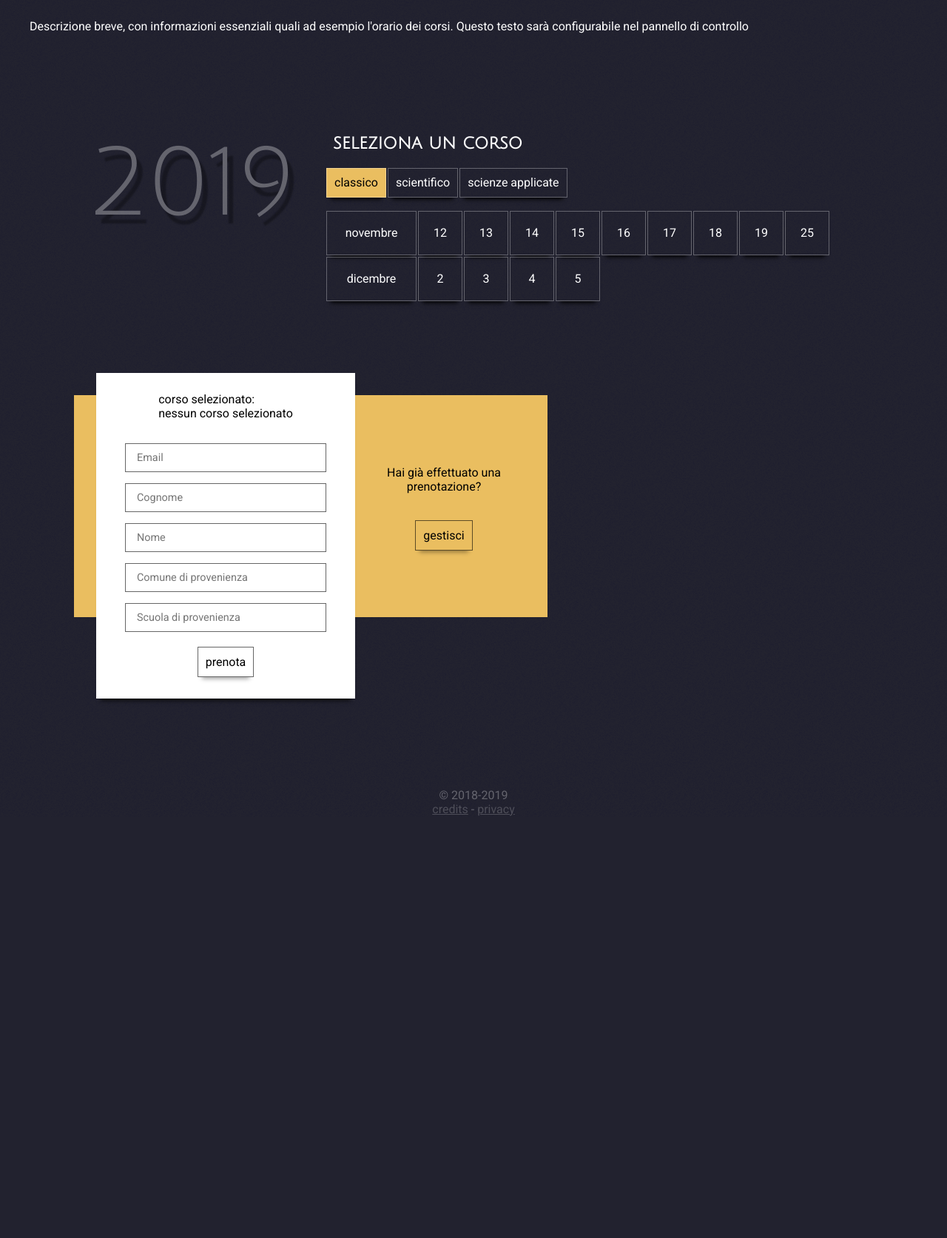
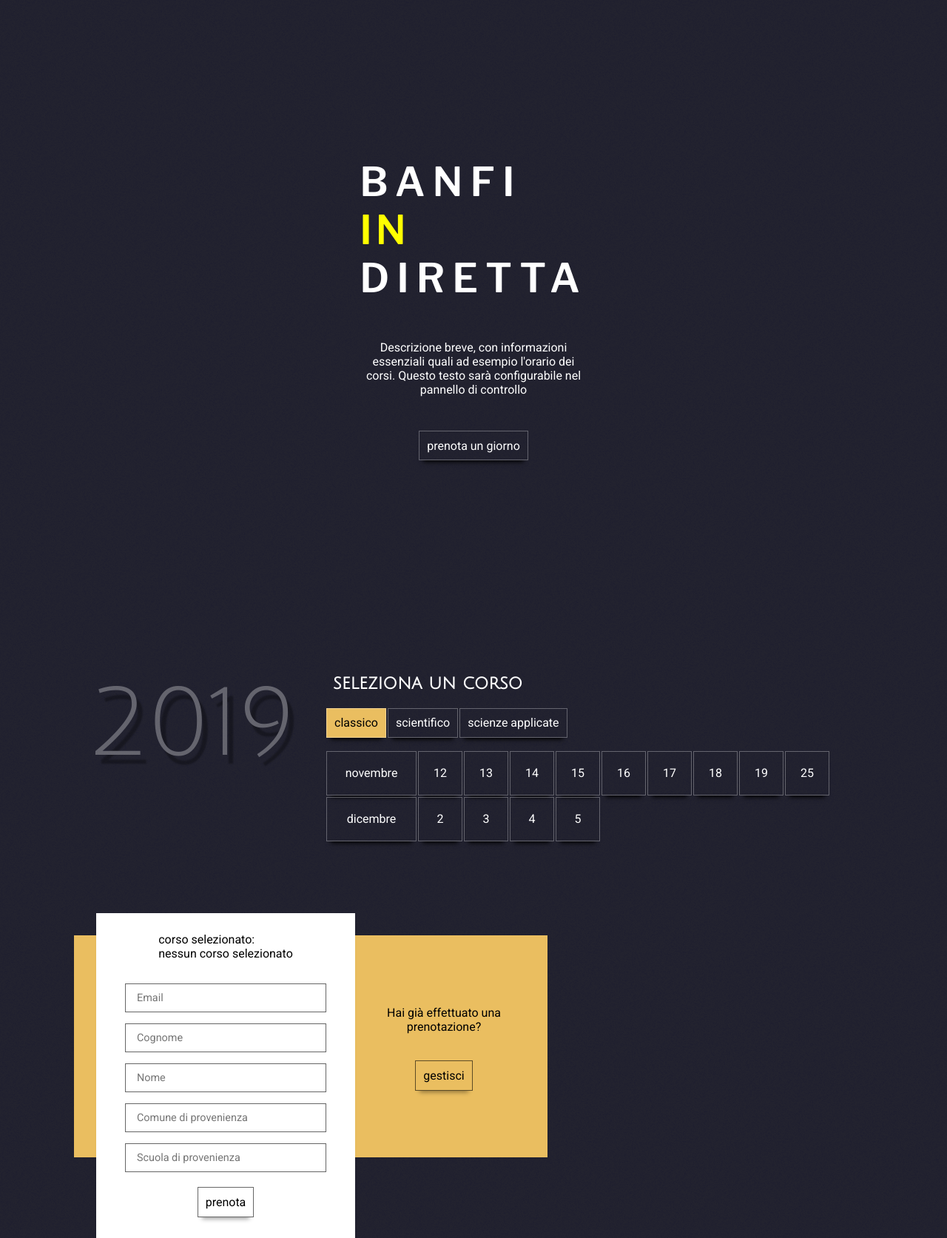
Before and after one commit to liceobanfi/banfi-in-diretta, a PHP site: page /liceo_banfi/ in a window 1280 px wide. Shown: the top 1673 px of the page at 74% size. Before the commit the page ends 1103 px from the top, so only its background shows below. Run offline with PHP 8.4, Linux system fonts and the light colour scheme; data comes from the database, SQL or seed files in the repository.

Commit message:
added, wip on hero

```diff
--- a/css/index.css
+++ b/css/index.css
@@ -15,6 +15,9 @@ body{
   color: #f6a1a4;
   color: white;
   /* #06162f */
+}
+html{
+  scroll-behavior: smooth;
 }
 /* @import url(https://fonts.googleapis.com/css?family=Julius+Sans+One|Roboto); */
 
@@ -47,6 +50,88 @@ body{
   margin-top: 80px;
   display:flex;
 }
+
+
+/* ---------------------------------------- */
+/*                  HERO                    */
+/* ---------------------------------------- */
+
+
+.hero{
+  width:100%;
+  min-height: 100%;
+  /* transition: all 0.5s; */
+  display:flex;
+  text-align:center;
+  align-items:center;
+  flex-direction:column;
+  justify-content:center;
+  /* background-color: #111; */
+  /* background-color: #061e3a; */
+}
+
+.hero .description_container{
+  max-width: 300px;
+}
+
+.hero h1{
+  font-family: 'Libre Franklin', sans-serif;
+  list-style: none;
+  font-weight: 500;
+  color: white;
+  letter-spacing: 10px;
+  text-transform: uppercase;
+  font-size: 28px;
+}
+
+.hero a.btn{
+  color:white;
+  text-decoration:none;
+  cursor: pointer;
+  padding: 10px;
+  margin:1px;
+  list-style-type: none;
+  height: 40px;
+  border:1px solid rgba(255,255,255,0.3);
+  text-align:center;
+  display:flex;
+  flex-direction: column;
+  justify-content: center;
+  box-sizing:border-box;
+  box-shadow: 0 8px 6px -6px black;
+  max-width: 150px;
+  margin-top:30px;
+}
+/* default mobile aspect */
+@media screen and (max-height: 600px) {
+  .hero{
+    justify-content:flex-start;
+  }
+}
+.hero h1{
+  font-size: 54px;
+}
+.hero h1 span:nth-child(1){
+  display: table;
+}
+.hero h1 span:nth-child(2){
+  display: table;
+  color: yellow;
+  letter-spacing: 5px;
+  transform: rotate(00deg);
+  /* transform-origin: left top; */
+}
+.hero h1 span:nth-child(3){
+  /* transform: rotate(90deg); */
+}
+
+
+@media screen and (min-width: 768px) {
+  .hero h1{
+    /* font-size: 54px; */
+  }
+}
+/* medium size aspect */
 
 
 /* ---------------------------------------- */
@@ -320,7 +405,7 @@ ul.dates_grid li.disabled::after{
 /*                 MODALS                   */
 /* ---------------------------------------- */
 .error_modal{
-  position:absolute;
+  position:fixed;
   width:100%;
   min-height: 80px;
   top:0;
@@ -328,6 +413,7 @@ ul.dates_grid li.disabled::after{
   background-color: white;
   background-color: #eabe60;
   background-color: #f6a1a4;
+  background-color: pink;
   color:black;
   text-align:center;
   display:flex;
--- a/index.php
+++ b/index.php
@@ -124,15 +124,19 @@ if(!$enpty){
     <meta name="viewport" content="width=device-width, initial-scale=1, minimum-scale=1, maximum-scale=1, user-scalable=no">
     <script async type="text/javascript" src="./js/index.js" ></script>
     <link rel="stylesheet" href="./css/index.css" >
-    <link href="https://fonts.googleapis.com/css?family=Julius+Sans+One|Roboto&display=swap" rel="stylesheet">
+    <link href="https://fonts.googleapis.com/css?family=Julius+Sans+One|Roboto|Libre+Franklin:600&display=swap" rel="stylesheet">
   </head>
   <body>
+    <div class="hero">
+      <h1><span>BANFI</span><span>IN</span><span>DIRETTA</span></h1>
+      <div class="description_container">
+        <p><?php echo $descrizione;?></p>
+      </div>
+      <a href="#prenota" class="btn">prenota un giorno</a>
+    </div>
     <div class="container">
-<!-- temporaneo TODO: migliorare design descrizione, e aggiungere titolo in css grid -->
-<p><?php echo $descrizione;?></p>
-      <br>
 
-      <div class="calendar_container">
+      <div id="prenota" class="calendar_container">
         <div data-year="<?php echo($annoCorrente);?>" class="calendar_outer_line">
           <h2>seleziona un corso</h2>
           <?php echo $courseOut;?>
```
